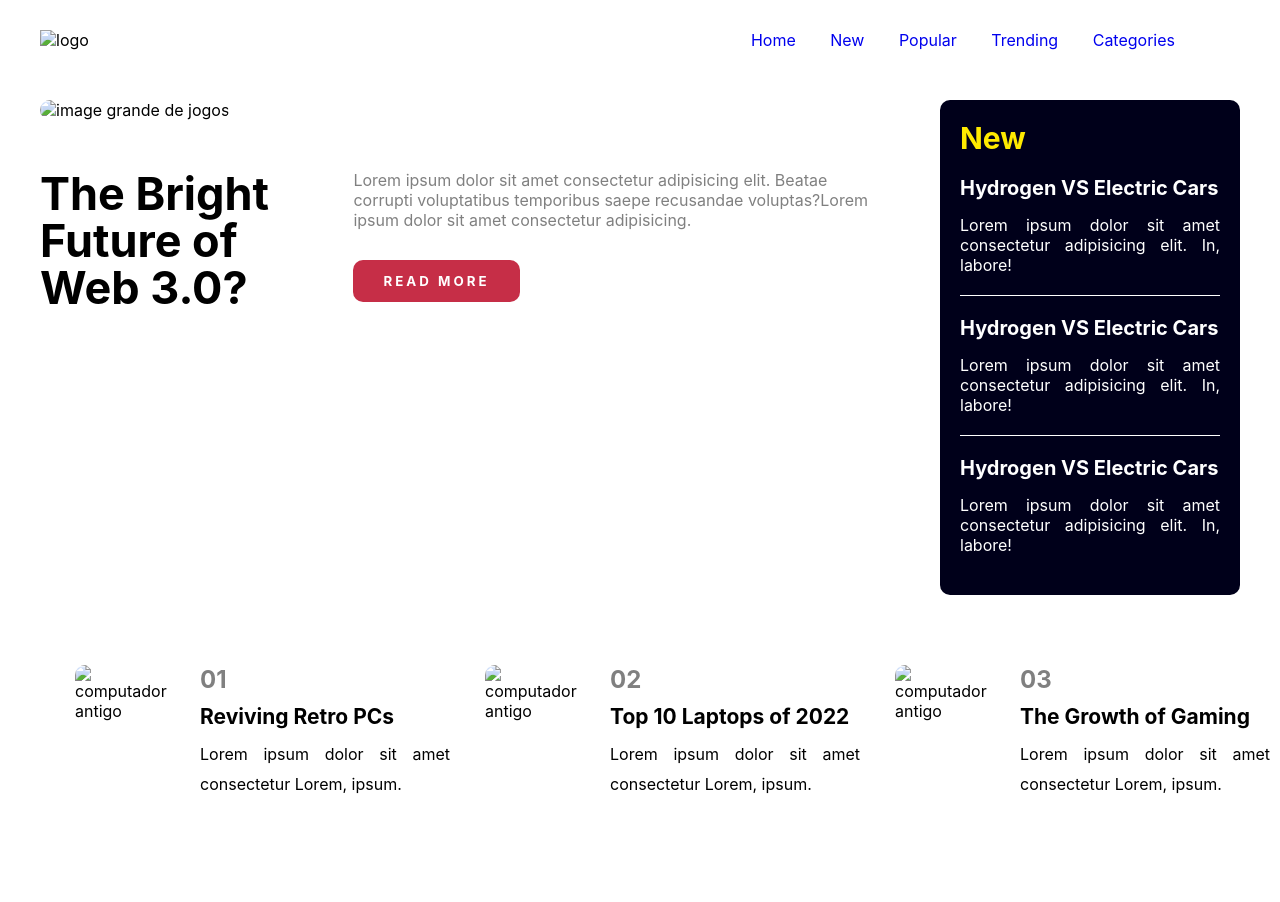
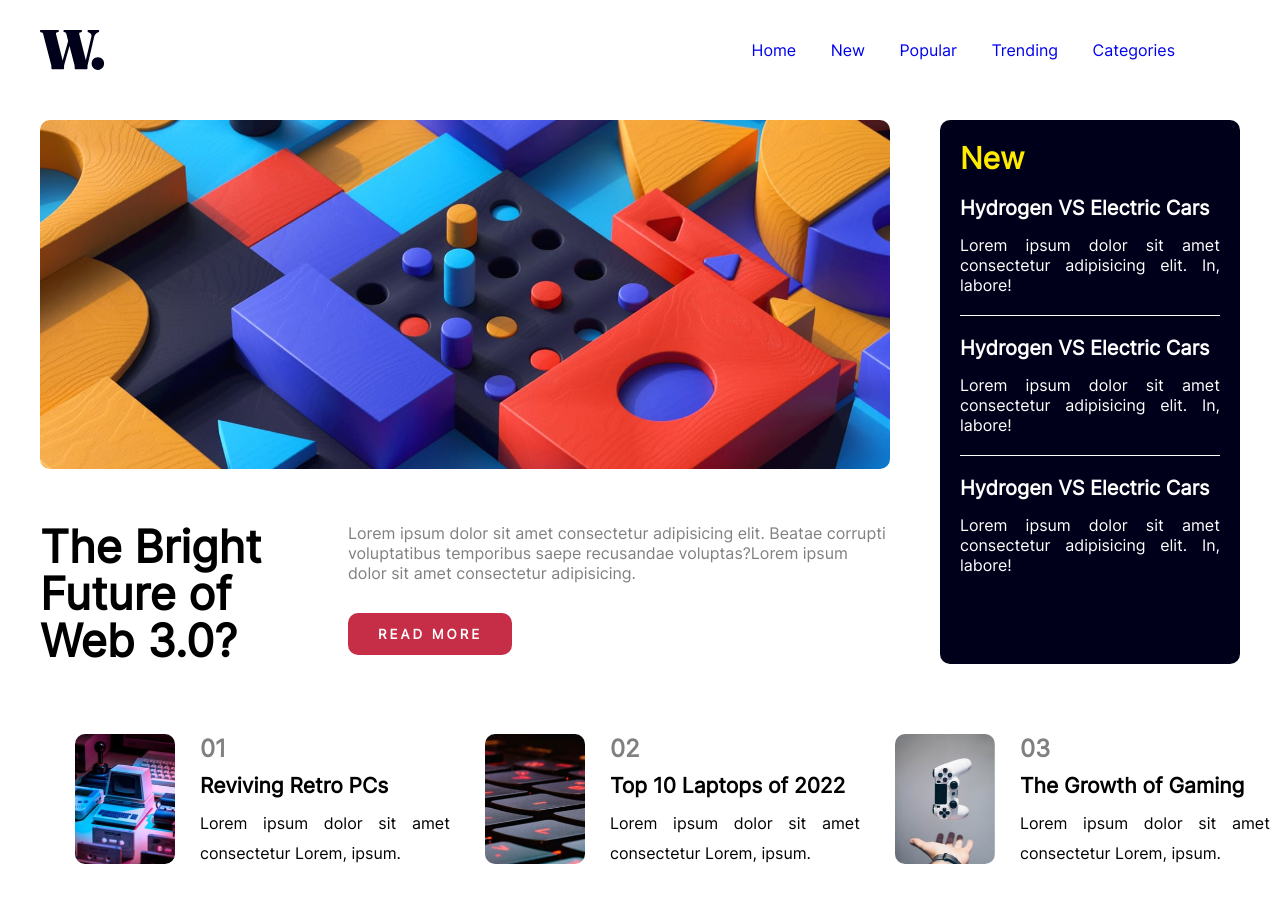
Before and after one commit to Juniordang/desafio-web, a plain HTML site: page index.html in a window 1280 px wide. Before the commit the page ends 849 px from the top, so only its background shows below. Drawn offline with Linux system fonts and the light colour scheme; the site is published under a folder, as on GitHub Pages, so addresses that start at the root find nothing.

Commit message:
:alien: second commit

```diff
--- a/index.html
+++ b/index.html
@@ -6,18 +6,18 @@
     <meta name="viewport" content="width=device-width, initial-scale=1.0" />
     <link
       rel="shortcut icon"
-      href="/assets/images/favicon-32x32.png"
+      href="./assets/images/favicon-32x32.png"
       type="image/x-icon"
     />
     <link
         rel="Stylesheet"
-        href="styles.css"
+        href="./styles.css"
     />
     <title>Home Page</title>
   </head>
   <body>
     <header id="header">
-        <img src="/assets/images/logo.svg" alt="logo" />
+        <img src="./assets/images/logo.svg" alt="logo" />
 
         <ul class="menu">
             <a href="#">Home</a>
@@ -32,7 +32,7 @@
         <div id="container">
             <div class="hero">
                     <div class="hero-image">
-                        <img src="/assets/images/image-web-3-desktop.jpg" alt="image grande de jogos" />
+                        <img src="./assets/images/image-web-3-desktop.jpg" alt="image grande de jogos" />
                 </div>
                 <div class="hero-bottom">
                     <div class="hero-text">
@@ -62,7 +62,7 @@
         </div>
         <section class="menu-cards">
             <div class="card">
-                <img src="/assets/images/image-retro-pcs.jpg" alt="computador antigo" />
+                <img src="./assets/images/image-retro-pcs.jpg" alt="computador antigo" />
 
                 <div class="card-text">
                     <h1>01</h1>
@@ -71,7 +71,7 @@
                 </div>
             </div>
             <div class="card">
-                <img src="/assets/images/image-top-laptops.jpg" alt="computador antigo" />
+                <img src="./assets/images/image-top-laptops.jpg" alt="computador antigo" />
 
                 <div class="card-text">
                     <h1>02</h1>
@@ -80,7 +80,7 @@
                 </div>
             </div>
             <div class="card">
-                <img src="/assets/images/image-gaming-growth.jpg" alt="computador antigo" />
+                <img src="./assets/images/image-gaming-growth.jpg" alt="computador antigo" />
 
                 <div class="card-text">
                     <h1>03</h1>
--- a/styles.css
+++ b/styles.css
@@ -7,7 +7,7 @@
 /* fonts */
 @font-face {
     font-family: 'inter';
-    src: url('/assets/fonts/static/Inter-Regular.ttf') format('truetype');
+    src: url('./assets/fonts/static/Inter-Regular.ttf') format('truetype');
     font-weight: normal;
     font-style: normal;
 }
```
